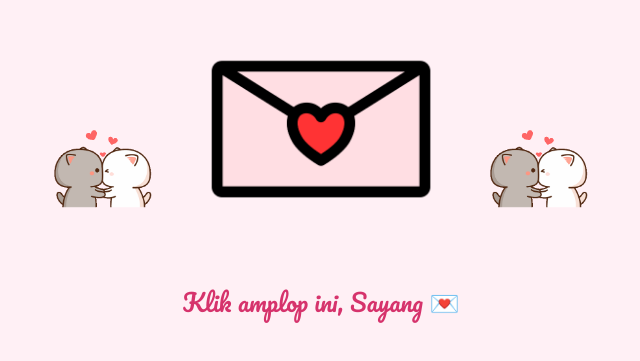
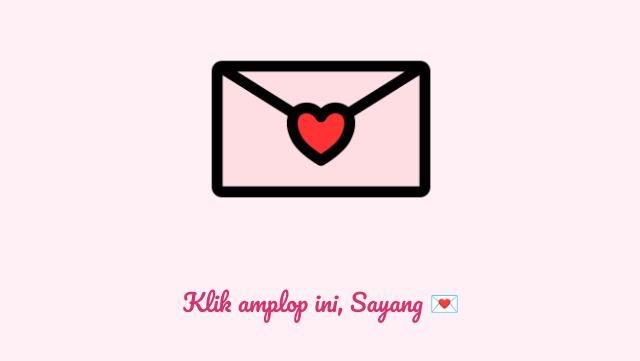
Before and after one commit to tauradavin/girlfriendday, a plain HTML site: page index.html in a window 1280 px wide. Shown: the part 237-598 px from the top of the page, without its empty margins (319-959 px from the left). Drawn offline with nearby package versions, Linux system fonts and the light colour scheme.

Commit message:
Update index.html

```diff
--- a/index.html
+++ b/index.html
@@ -58,14 +58,10 @@
 </head>
 <body>
   <div class="container">
-    <img src="images/cat.gif" alt="Gif Kiri" class="gif" />
-
     <div class="envelope-section">
       <img src="images/love.png" alt="Amplop Cinta" class="envelope" id="openEnvelope" />
       <div class="text">Klik amplop ini, Sayang 💌</div>
     </div>
-
-    <img src="images/cat.gif" alt="Gif Kanan" class="gif" />
   </div>
 
   <!-- Confetti Library -->
```
